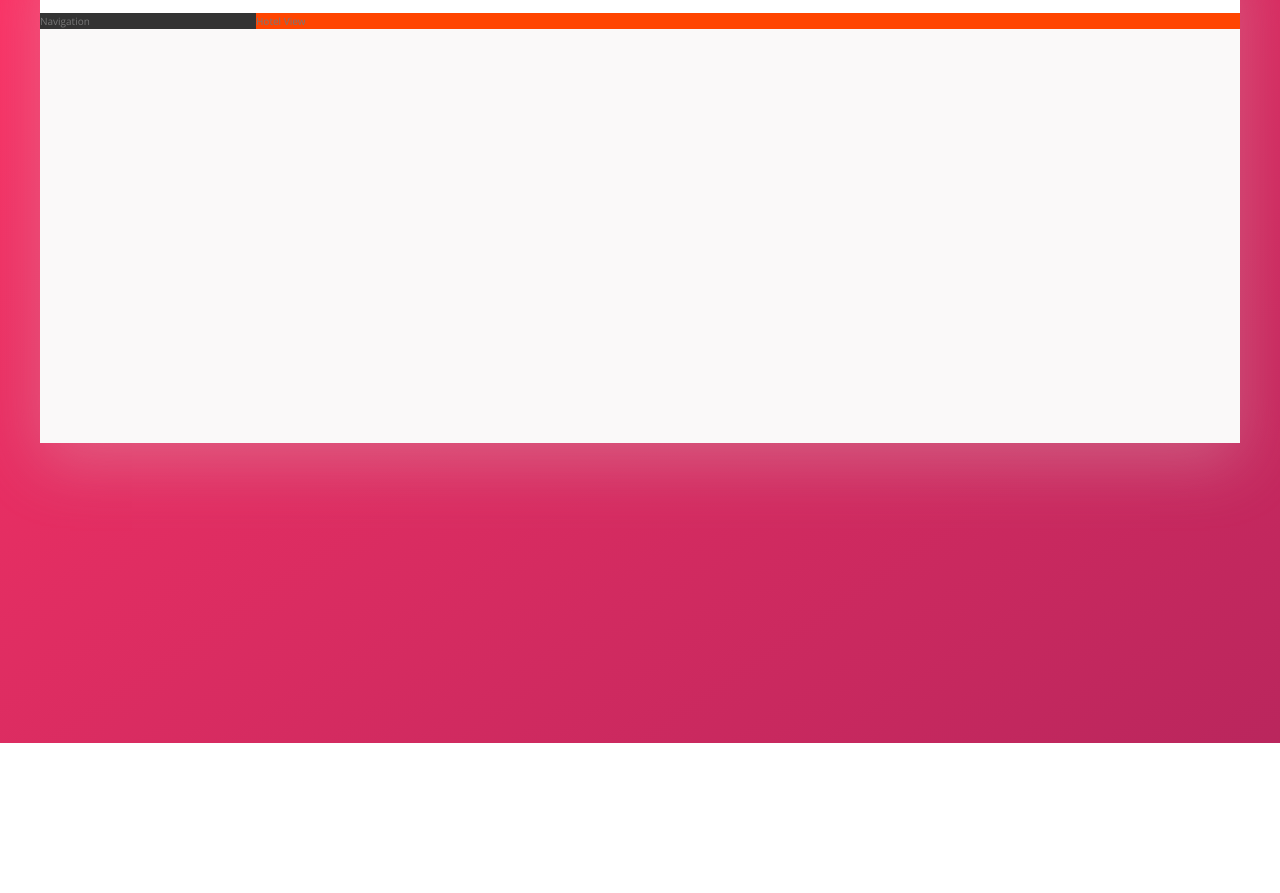
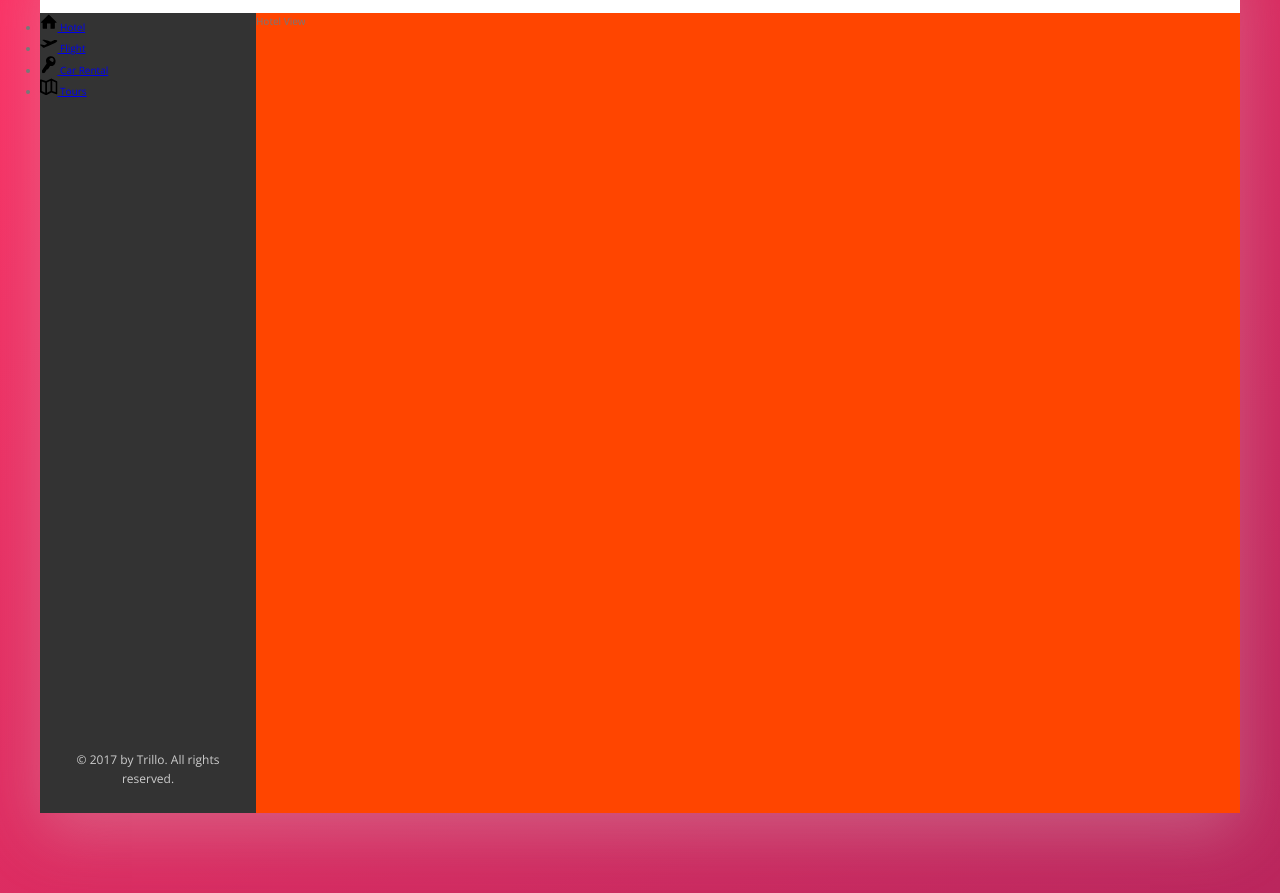
Before and after one commit to wyne-ybanez/Advanced-Sass-Flexbox, a website: page index.html in a window 1280 px wide. Shown: the part 137-1030 px from the top of the page. Before the commit the page ends 880 px from the top, so only its background shows below. Drawn offline with nearby package versions, Linux system fonts and the light colour scheme.

Commit message:
Add side nav, legal copyright and readMe

```diff
--- a/index.html
+++ b/index.html
@@ -13,6 +13,7 @@
   </head>
   <body>
     <div class="container">
+      <!-- Header -->
       <header class="header">
         <img src="img/logo.png" alt="trillo logo" class="logo" />
         <form action="#" class="search">
@@ -55,8 +56,53 @@
           </div>
         </nav>
       </header>
+      <!-- End of Header -->
+
+      <!-- Side-bar -->
       <div class="content">
-        <nav class="sidebar">Navigation</nav>
+        <nav class="sidebar">
+          <ul class="side-nav">
+            <!-- Side-bar Items -->
+            <li class="side-nav__item">
+              <a href="#" class="side-nav__link">
+                <svg class="side-nav__icon">
+                  <use xlink:href="img/sprite.svg#icon-home"></use>
+                </svg>
+                <span>Hotel</span>
+              </a>
+            </li>
+            <li class="side-nav__item">
+              <a href="#" class="side-nav__link">
+                <svg class="side-nav__icon">
+                  <use xlink:href="img/sprite.svg#icon-aircraft-take-off"></use>
+                </svg>
+                <span>Flight</span>
+              </a>
+            </li>
+            <li class="side-nav__item">
+              <a href="#" class="side-nav__link">
+                <svg class="side-nav__icon">
+                  <use xlink:href="img/sprite.svg#icon-key"></use>
+                </svg>
+                <span>Car Rental</span>
+              </a>
+            </li>
+            <li class="side-nav__item">
+              <a href="#" class="side-nav__link">
+                <svg class="side-nav__icon">
+                  <use xlink:href="img/sprite.svg#icon-map"></use>
+                </svg>
+                <span>Tours</span>
+              </a>
+            </li>
+            <!-- End of Side-bar items -->
+          </ul>
+
+          <!-- Copyright Stuff -->
+          <div class="legal">&copy; 2017 by Trillo. All rights reserved.</div>
+          <!-- End of Copyright -->
+        </nav>
+        <!-- End of Side-bar -->
         <main class="hotel-view">Hotel View</main>
       </div>
     </div>
--- a/sass/_components.scss
+++ b/sass/_components.scss
@@ -144,3 +144,29 @@
 
     }
 }
+
+/////////////////////////////////
+// SIDE NAVIGATION
+.side-nav {
+    &__item {
+
+    }
+
+    &__link {
+
+    }
+
+    &__icon {
+        width: 1.75rem;
+        height: 1.75rem;
+    }
+}
+
+/////////////////////////////////
+// LEGAL TEXT
+.legal {
+    font-size: 1.2rem;
+    color: var(--color-grey-light-4);
+    text-align: center;
+    padding: 2.5rem;
+}
--- a/sass/_layout.scss
+++ b/sass/_layout.scss
@@ -24,13 +24,15 @@
 
 .sidebar {
     background-color: var(--color-grey-dark-1);
-
     flex: 0 0 18%; // flex-grow = 0; flex-shrink = 0; flex-basis = 18%; Better with percentage for responsiveness
+    display: flex;
+    flex-direction: column;
+    justify-content: space-between;
 }
 
 .hotel-view {
     background-color: #fff;
     background-color: orangered;
-
+    height: 80rem;
     flex: 1;
 }
```
Also changed, not shown: README.md (added), css/style.css.
